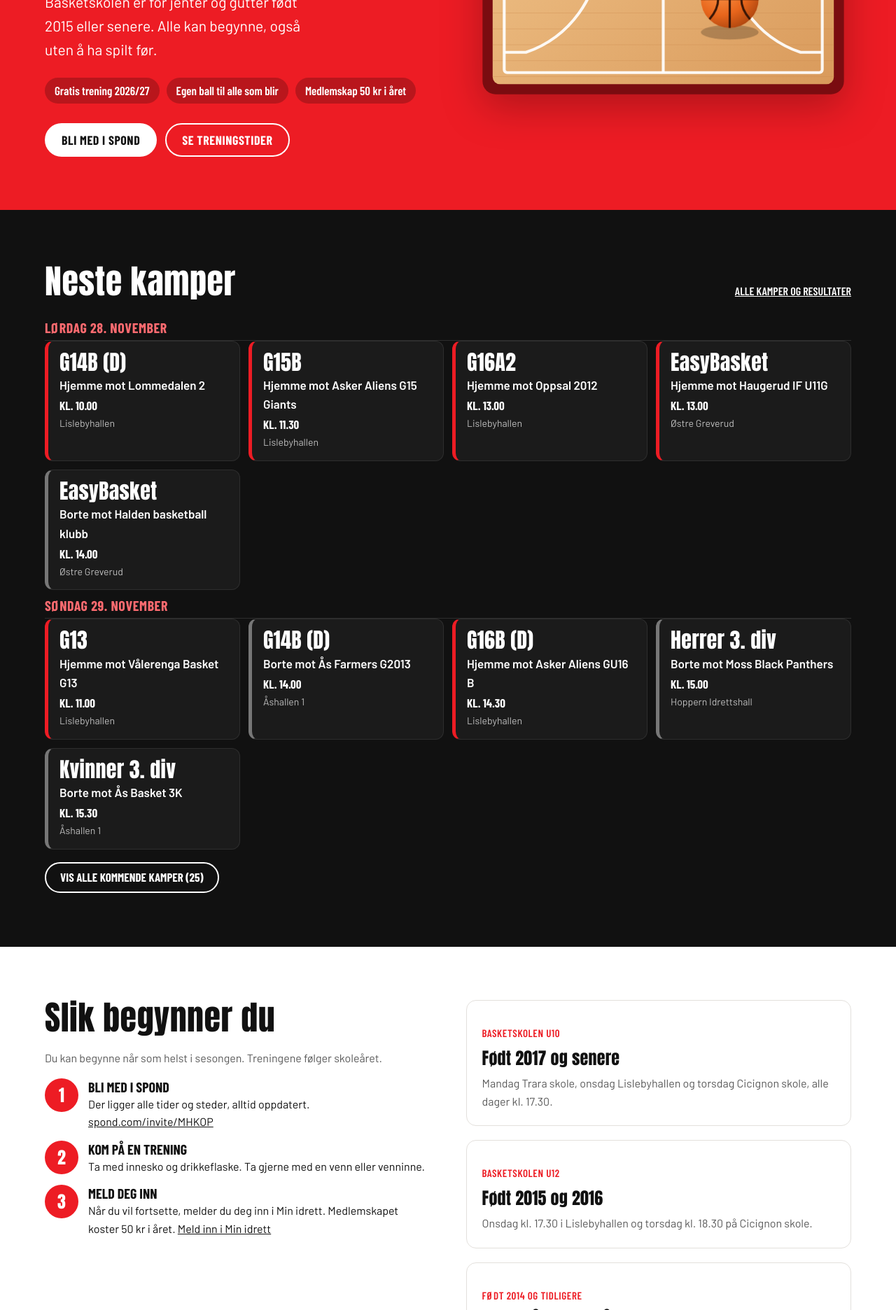
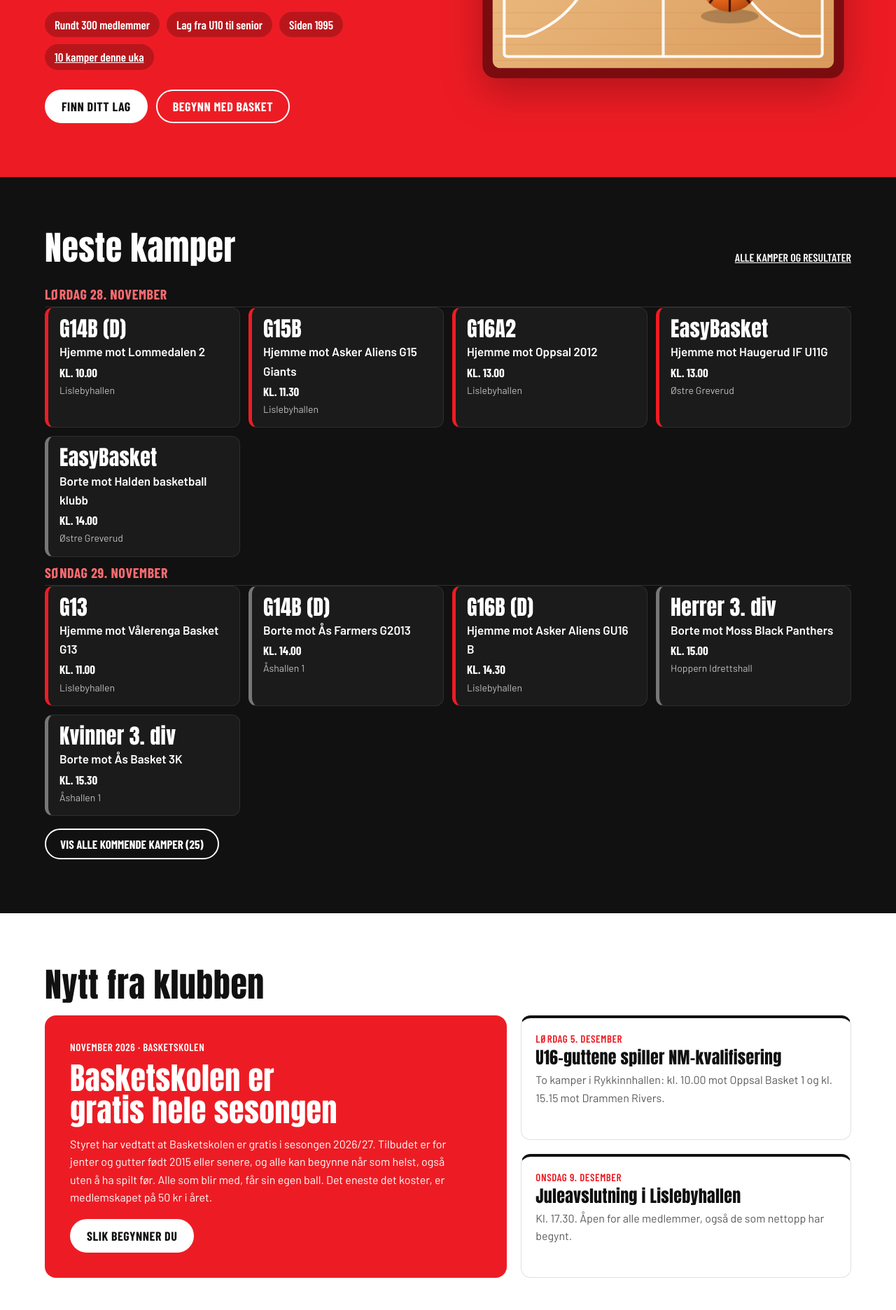
Before and after one commit to Fredrikstad-Basketballklubb/nettside, a plain HTML site: page index.html in a window 1280 px wide. Shown: the part 541-2413 px from the top of the page at 70% size. Drawn offline with nearby package versions, Linux system fonts and the light colour scheme.

Commit message:
Forside: hele klubben først, gratis Basketskole som nyhetssak
Co-Authored-By: Claude Fable 5.2 <noreply@anthropic.com>
Claude-Session: https://claude.ai/code/session_01QcprdfNFHxLYUL2rXWojah

```diff
--- a/index.html
+++ b/index.html
@@ -4,7 +4,7 @@
 <meta charset="utf-8">
 <meta name="viewport" content="width=device-width, initial-scale=1">
 <title>Fredrikstad Basketballklubb</title>
-<meta name="description" content="Fredrikstad Basketballklubb (FBBK) – basket for barn, unge og voksne i Fredrikstad. Basketskolen er gratis i sesongen 2026/27.">
+<meta name="description" content="Fredrikstad Basketballklubb (FBBK) – en klubb for alle. Basket for barn, unge og voksne i Fredrikstad, fra Basketskolen til seniorlag.">
 <link rel="preconnect" href="https://fonts.googleapis.com">
 <link rel="preconnect" href="https://fonts.gstatic.com" crossorigin>
 <link href="https://fonts.googleapis.com/css2?family=Anton&family=Barlow+Condensed:wght@500;600;700&family=Barlow:wght@400;500;600&display=swap" rel="stylesheet">
@@ -101,6 +101,18 @@ header{position:sticky;top:0;z-index:10;background:#111;color:#fff}
 .match .meta{font-size:14px;color:#bdbdbd}
 .more{justify-self:start;min-height:44px;padding:0 20px;border-radius:999px;border:2px solid #fff;background:transparent;color:#fff;font:700 17px/1 "Barlow Condensed",sans-serif;text-transform:uppercase;cursor:pointer}
 .more:hover{background:#fff;color:#111}
+/* news */
+.news{display:grid;grid-template-columns:minmax(0,1.4fr) minmax(0,1fr);gap:20px;align-items:stretch}
+.lead-story{background:var(--red);color:#fff;border-radius:16px;padding:clamp(22px,3vw,36px);display:grid;gap:12px;align-content:start}
+.lead-story h3{font-size:clamp(30px,3.6vw,44px);margin:0}
+.lead-story p{margin:0;max-width:60ch}
+.lead-story .btn{justify-self:start;margin-top:6px}
+.side{display:grid;gap:20px}
+.story{border:1px solid var(--line);border-top:4px solid var(--ink);border-radius:14px;padding:20px;display:grid;gap:6px;align-content:start}
+.story .lbl{color:var(--red);margin:0}
+.story h3{margin:0}
+.story p{margin:0;color:var(--mute)}
+#wk a{color:#fff}
 /* footer */
 footer{background:#111;color:#fff}
 footer .wrap{display:grid;grid-template-columns:repeat(3,minmax(0,1fr));gap:28px}
@@ -108,7 +120,7 @@ footer a{color:#fff}
 .soc{display:flex;gap:10px;flex-wrap:wrap}
 .soc a{display:inline-flex;align-items:center;min-height:44px;padding:0 16px;border:1px solid #444;border-radius:999px;text-decoration:none;font:600 16px/1 "Barlow Condensed",sans-serif;text-transform:uppercase}
 .proto{background:#ffd400;color:#111;text-align:center;font:600 15px/1.4 Barlow,sans-serif;padding:8px 16px}
-@media(max-width:900px){.hero .wrap,.grid2{grid-template-columns:minmax(0,1fr)}.grid3,footer .wrap{grid-template-columns:minmax(0,1fr)}.court{max-width:520px;margin:0 auto}}
+@media(max-width:900px){.hero .wrap,.grid2{grid-template-columns:minmax(0,1fr)}.grid3,footer .wrap,.news{grid-template-columns:minmax(0,1fr)}.court{max-width:520px;margin:0 auto}}
 @media(max-width:600px){.nav{gap:4px;padding:6px 12px}.mark{width:32px;height:32px;font-size:17px}.brand b{font-size:19px}.brand small{font-size:11px}.nav nav{width:100%;overflow-x:auto;flex-wrap:nowrap;scrollbar-width:none}.nav nav a{flex:none;font-size:15px;padding:10px 8px}.match{padding:12px 14px}.match .tm{font-size:26px}.day{font-size:18px}.proto{font-size:13px;padding:6px 12px}.slot{grid-template-columns:40px 96px minmax(0,1fr);font-size:14px}}
 </style>
 </head>
@@ -122,7 +134,8 @@ footer a{color:#fff}
     </a>
     <nav aria-label="Hovedmeny">
       <a href="#kamper">Kamper</a>
-      <a href="#prov">Prøv basket</a>
+      <a href="#nyheter">Nyheter</a>
+      <a href="#prov">Begynn</a>
       <a href="#tider">Treningstider</a>
       <a href="#klubben">Om klubben</a>
       <a href="#styret">Styret</a>
@@ -136,17 +149,18 @@ footer a{color:#fff}
 <section class="hero band">
   <div class="wrap">
     <div>
-      <p class="lbl">Fredrikstad Basketballklubb</p>
-      <h1>Prøv basket – gratis hele sesongen</h1>
-      <p class="lead">Basketskolen er for jenter og gutter født 2015 eller senere. Alle kan begynne, også uten å ha spilt før.</p>
+      <p class="lbl">Fredrikstad Basketballklubb · Lumberjacks</p>
+      <h1>En klubb for alle</h1>
+      <p class="lead">Basket for barn, unge og voksne i Fredrikstad. Fra Basketskolen for de yngste til seniorlag for kvinner og menn.</p>
       <ul class="facts">
-        <li>Gratis trening 2026/27</li>
-        <li>Egen ball til alle som blir</li>
-        <li>Medlemskap 50 kr i året</li>
+        <li>Rundt 300 medlemmer</li>
+        <li>Lag fra U10 til senior</li>
+        <li>Siden 1995</li>
+        <li id="wk" hidden></li>
       </ul>
       <div class="cta">
-        <a class="btn w" href="https://spond.com/invite/MHKOP">Bli med i Spond</a>
-        <a class="btn o" href="#tider">Se treningstider</a>
+        <a class="btn w" href="#tider">Finn ditt lag</a>
+        <a class="btn o" href="#prov">Begynn med basket</a>
       </div>
     </div>
     <svg class="court" viewBox="0 0 520 440" role="img" aria-label="Tegning av en basketbane sett ovenfra med en ball">
@@ -196,7 +210,33 @@ footer a{color:#fff}
   </div>
 </section>
 
-<section class="band" id="prov">
+<section class="band" id="nyheter" aria-labelledby="nyheter-h">
+  <div class="wrap">
+    <h2 id="nyheter-h">Nytt fra klubben</h2>
+    <div class="news">
+      <article class="lead-story">
+        <p class="lbl">November 2026 · Basketskolen</p>
+        <h3>Basketskolen er gratis hele sesongen</h3>
+        <p>Styret har vedtatt at Basketskolen er gratis i sesongen 2026/27. Tilbudet er for jenter og gutter født 2015 eller senere, og alle kan begynne når som helst, også uten å ha spilt før. Alle som blir med, får sin egen ball. Det eneste det koster, er medlemskapet på 50 kr i året.</p>
+        <a class="btn w" href="#prov">Slik begynner du</a>
+      </article>
+      <div class="side">
+        <article class="story">
+          <p class="lbl">Lørdag 5. desember</p>
+          <h3>U16-guttene spiller NM-kvalifisering</h3>
+          <p>To kamper i Rykkinnhallen: kl. 10.00 mot Oppsal Basket 1 og kl. 15.15 mot Drammen Rivers.</p>
+        </article>
+        <article class="story">
+          <p class="lbl">Onsdag 9. desember</p>
+          <h3>Juleavslutning i Lislebyhallen</h3>
+          <p>Kl. 17.30. Åpen for alle medlemmer, også de som nettopp har begynt.</p>
+        </article>
+      </div>
+    </div>
+  </div>
+</section>
+
+<section class="band soft" id="prov">
   <div class="wrap grid2">
     <div>
       <h2>Slik begynner du</h2>
@@ -362,6 +402,8 @@ fetch('matches.json',{cache:'no-store'}).then(r=>r.ok?r.json():[]).catch(()=>[])
   let shown=all.filter(m=>m.d<=end);
   if(shown.length<3&&all.length){end=endOfWeek(new Date(end.getTime()+864e5));shown=all.filter(m=>m.d<=end);if(!shown.length)shown=all.filter(m=>m.d<=endOfWeek(all[0].d))}
   draw(shown);
+  const wkEnd=endOfWeek(new Date()),nWk=all.filter(m=>m.d<=wkEnd).length,wk=document.getElementById('wk');
+  if(nWk&&wk){wk.innerHTML=`<a href="#kamper">${nWk} ${nWk===1?'kamp':'kamper'} denne uka</a>`;wk.hidden=false}
   if(all.length>shown.length){moreBtn.hidden=false;moreBtn.textContent=`Vis alle kommende kamper (${all.length})`;moreBtn.onclick=()=>{draw(all);moreBtn.hidden=true}}
 });
 document.getElementById('people').innerHTML=people.map(p=>`<div class="person"><div class="lbl">${esc(p[0])}</div><div>${esc(p[1])}</div></div>`).join('');
```
